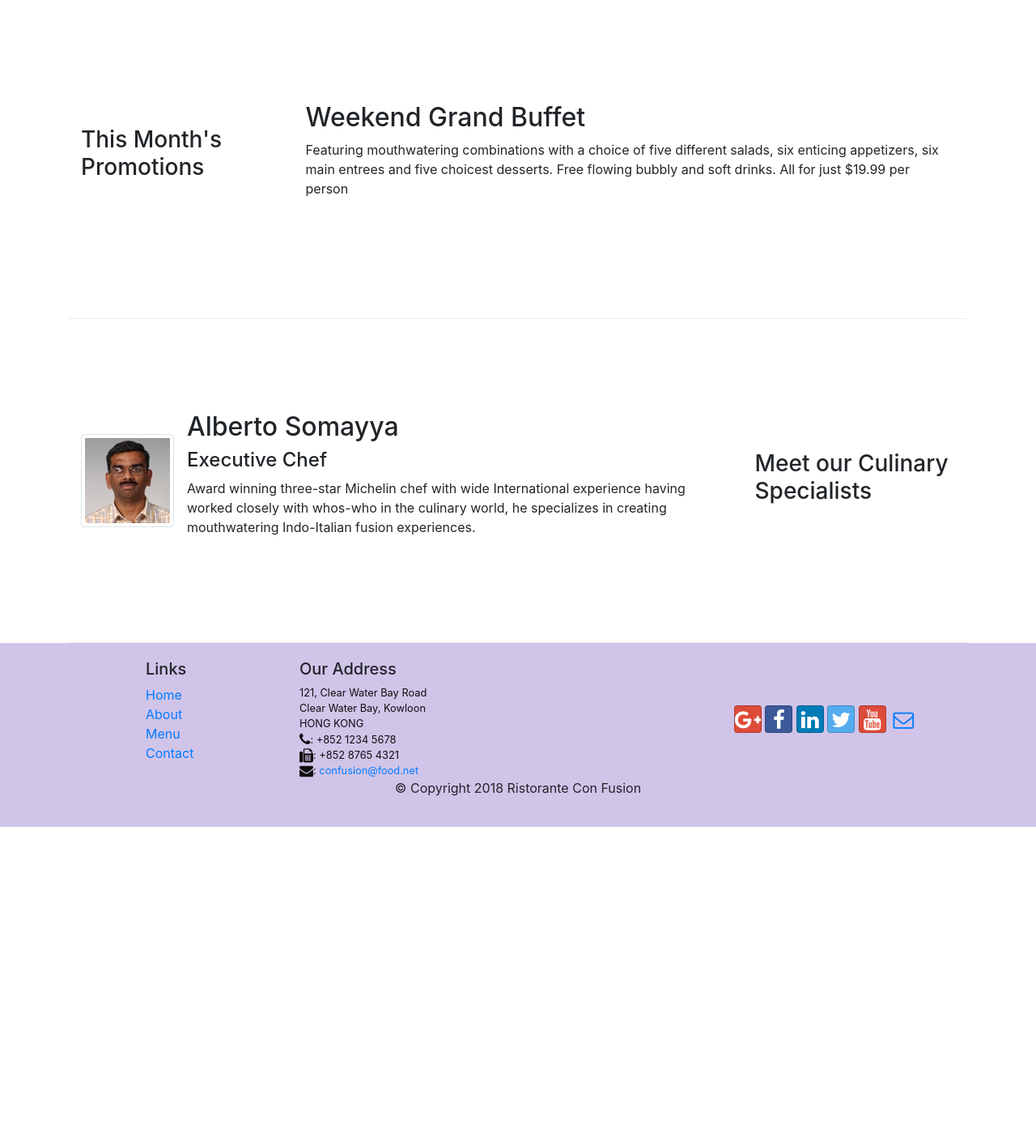
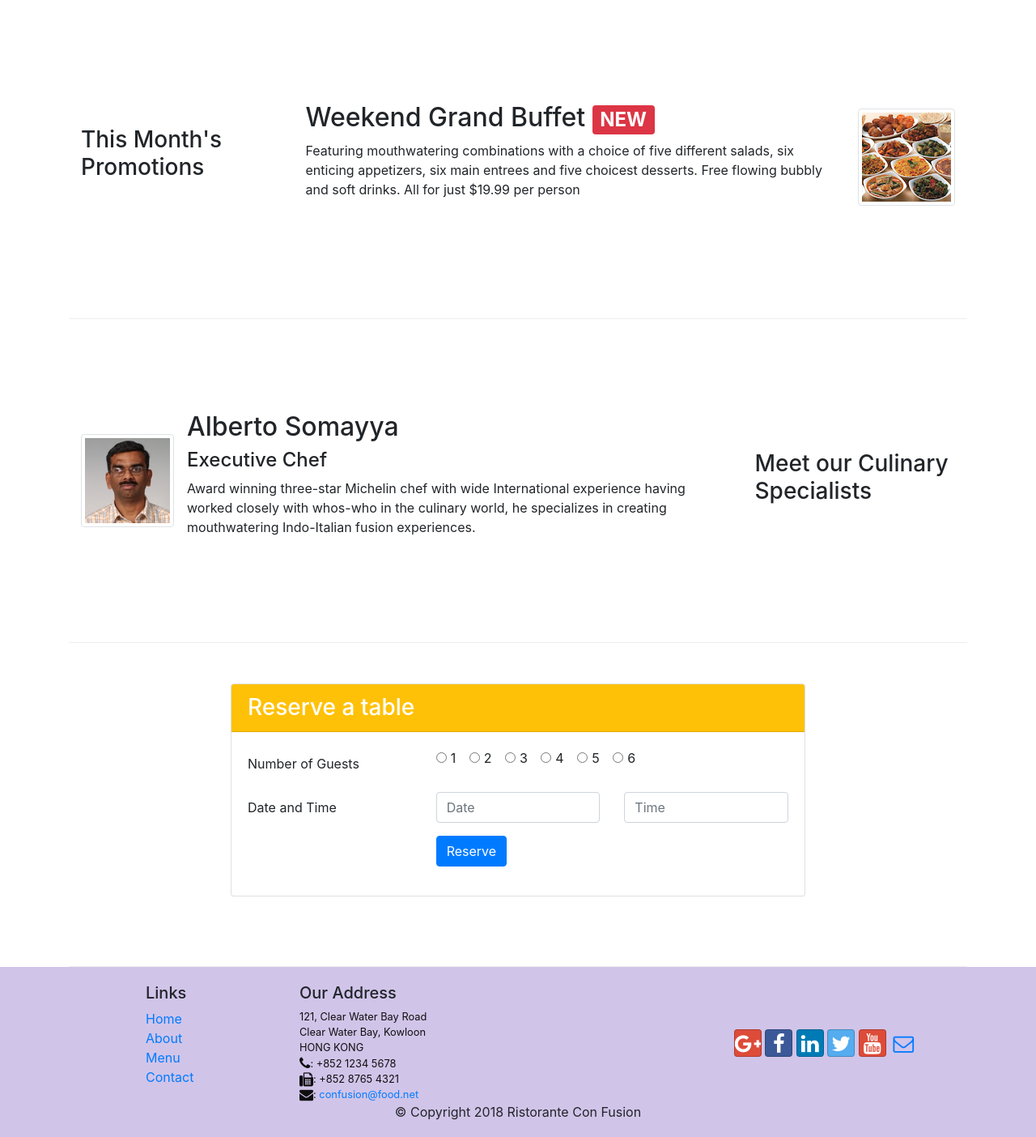
Before and after one commit to jaleonro/Front-End-Web-UI-Frameworks-and-Tools-Bootstrap-4-Coursera, a website: page index.html in a window 1280 px wide. Shown: the part 740-2144 px from the top of the page at 81% size. Before the commit the page ends 1761 px from the top, so only its background shows below. Drawn offline with nearby package versions, Linux system fonts and the light colour scheme.

Commit message:
Assignment 2

```diff
--- a/index.html
+++ b/index.html
@@ -39,8 +39,11 @@
                     <h1>Ristorante con Fusion</h1>
                     <p>We take inspiration from the World's best cuisines, and create a unique fusion experience. Our lipsmacking creations will tickle your culinary senses!</p>
                 </div>
-                <div class="col-12 col-sm align-self-center">
+                <div class="col-12 col-sm-3 align-self-center">
                     <img src="img/logo.png" class="img-fluid">
+                </div>
+                <div class="col-12 col-sm-3 align-self-center">
+                    <a class="btn btn-warning btn-lg btn-block" href="#ReserveForm">Reserve Table</a>
                 </div>
             </div>
         </div>
@@ -56,7 +59,7 @@
                     <img class="d-flex mr-3 img-thumbnail align-self-center"
                             src="img/uthappizza.png" alt="Uthappizza">
                     <div class="media-body">
-                        <h2 class="mt-0">Uthappizza<span class="badge badge-danger">HOT</span><span class="badge badge-pill badge-secondary">$4.99</span></h2>
+                        <h2 class="mt-0">Uthappizza <span class="badge badge-danger">HOT</span> <span class="badge badge-pill badge-secondary">$4.99</span></h2>
                         <p class="d-none d-sm-block">A unique combination of Indian Uthappam (pancake) and
                             Italian pizza, topped with Cerignola olives, ripe vine
                             cherry tomatoes, Vidalia onion, Guntur chillies and
@@ -66,14 +69,21 @@
             </div>
         </div>
 
-
         <div class="row row-content align-items-center">
             <div class="col-12 col-sm-4 col-md-3">
                 <h3>This Month's Promotions</h3>
             </div>
             <div class="col col-sm col-md">
-                <h2>Weekend Grand Buffet</h2>
-                <p>Featuring mouthwatering combinations with a choice of five different salads, six enticing appetizers, six main entrees and five choicest desserts. Free flowing bubbly and soft drinks. All for just $19.99 per person </p>
+                <div class="media">
+                    <div class="media-body">
+                        <h2 class="mt-0">Weekend Grand Buffet <span class="badge badge-danger">NEW</span></h2>
+                        <p class="d-none d-sm-block">Featuring mouthwatering combinations with a choice of five
+                             different salads, six enticing appetizers, six main entrees and five choicest
+                             desserts. Free flowing bubbly and soft drinks. All for just $19.99 per person </p>
+                    </div>
+                    <img class="d-flex ml-3 img-thumbnail align-self-center"
+                    src="img/buffet.png" alt="Weekend Grand Buffet">
+                </div>
             </div>
         </div>
 
@@ -97,6 +107,64 @@
                 </div>
             </div>
         </div>
+
+        <div class="row row-content" id="ReserveForm">
+            <div class="col-12 col-sm-8 offset-sm-2">
+                <div class="card">
+                    <h3 class="card-header bg-warning text-white">
+                      Reserve a table
+                    </h3>
+                    <div class="card-body">
+                        <form>
+                            <div class="form-group row">
+                                <label for="guestsNumber" class="col-md-4 col-form-label">Number of Guests</label>
+                                <div class="col-md-8">
+                                    <div class="form-check form-check-inline">
+                                        <input class="form-check-input" type="radio" name="inlineRadioOptions" id="inlineRadio1" value="1">
+                                        <label class="form-check-label" for="inlineRadio1">1</label>
+                                    </div>
+                                    <div class="form-check form-check-inline">
+                                        <input class="form-check-input" type="radio" name="inlineRadioOptions" id="inlineRadio2" value="2">
+                                        <label class="form-check-label" for="inlineRadio2">2</label>
+                                    </div>
+                                    <div class="form-check form-check-inline">
+                                        <input class="form-check-input" type="radio" name="inlineRadioOptions" id="inlineRadio3" value="3">
+                                        <label class="form-check-label" for="inlineRadio3">3</label>
+                                    </div>
+                                    <div class="form-check form-check-inline">
+                                        <input class="form-check-input" type="radio" name="inlineRadioOptions" id="inlineRadio4" value="4">
+                                        <label class="form-check-label" for="inlineRadio4">4</label>
+                                    </div>
+                                    <div class="form-check form-check-inline">
+                                        <input class="form-check-input" type="radio" name="inlineRadioOptions" id="inlineRadio5" value="5">
+                                        <label class="form-check-label" for="inlineRadio5">5</label>
+                                    </div>
+                                    <div class="form-check form-check-inline">
+                                        <input class="form-check-input" type="radio" name="inlineRadioOptions" id="inlineRadio6" value="6">
+                                        <label class="form-check-label" for="inlineRadio6">6</label>
+                                    </div>
+                                </div>
+                            </div>
+                            <div class="form-group row">
+                                <label for="lastname" class="col-md-4 col-form-label">Date and Time</label>
+                                <div class="col-md-4">
+                                    <input type="text" class="form-control" id="Date" name="Date" placeholder="Date">
+                                </div>
+                                <div class="col-md-4">
+                                    <input type="text" class="form-control" id="Time" name="Time" placeholder="Time">
+                                </div>
+                            </div>
+                            <div class="form-group row">
+                                <div class="offset-md-4 col-md-8">
+                                    <button type="submit" class="btn btn-primary">Reserve</button>
+                                </div>
+                            </div>
+                        </form>
+                    </div>
+                </div>
+            </div>
+        </div>
+
     </div>
 
     <footer class="footer">
```
